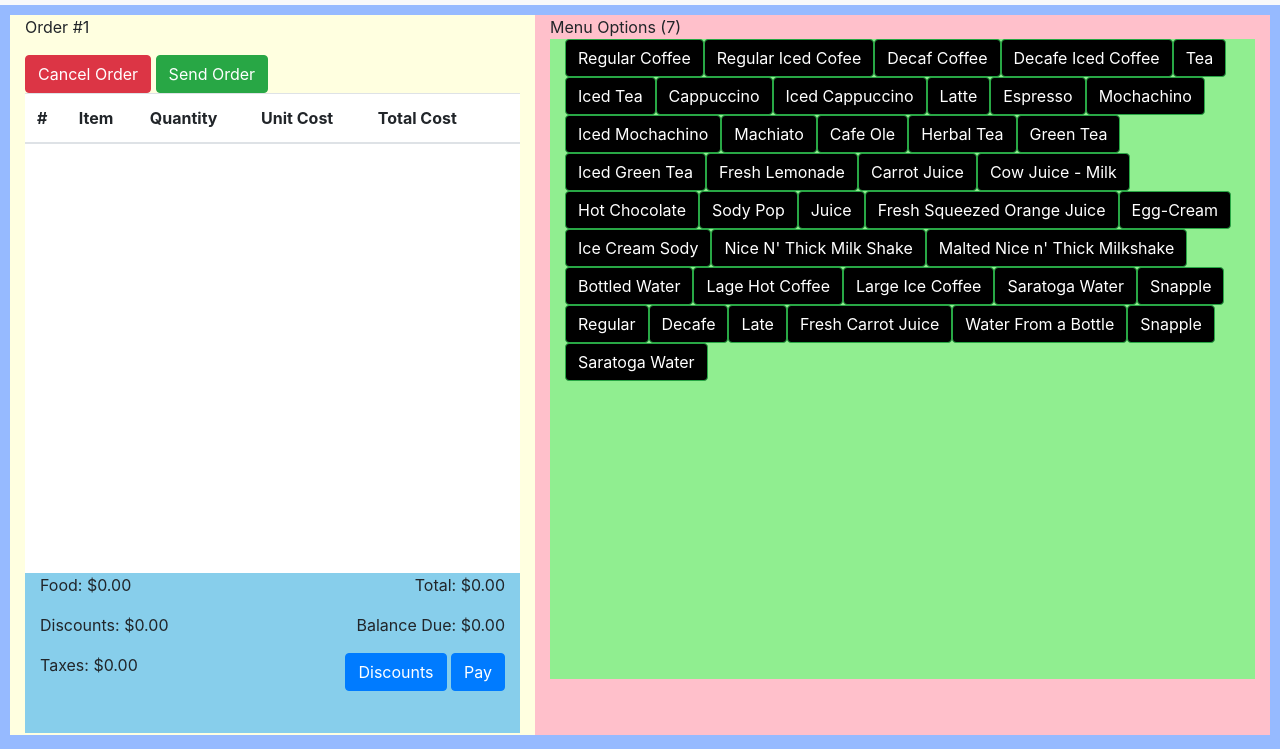
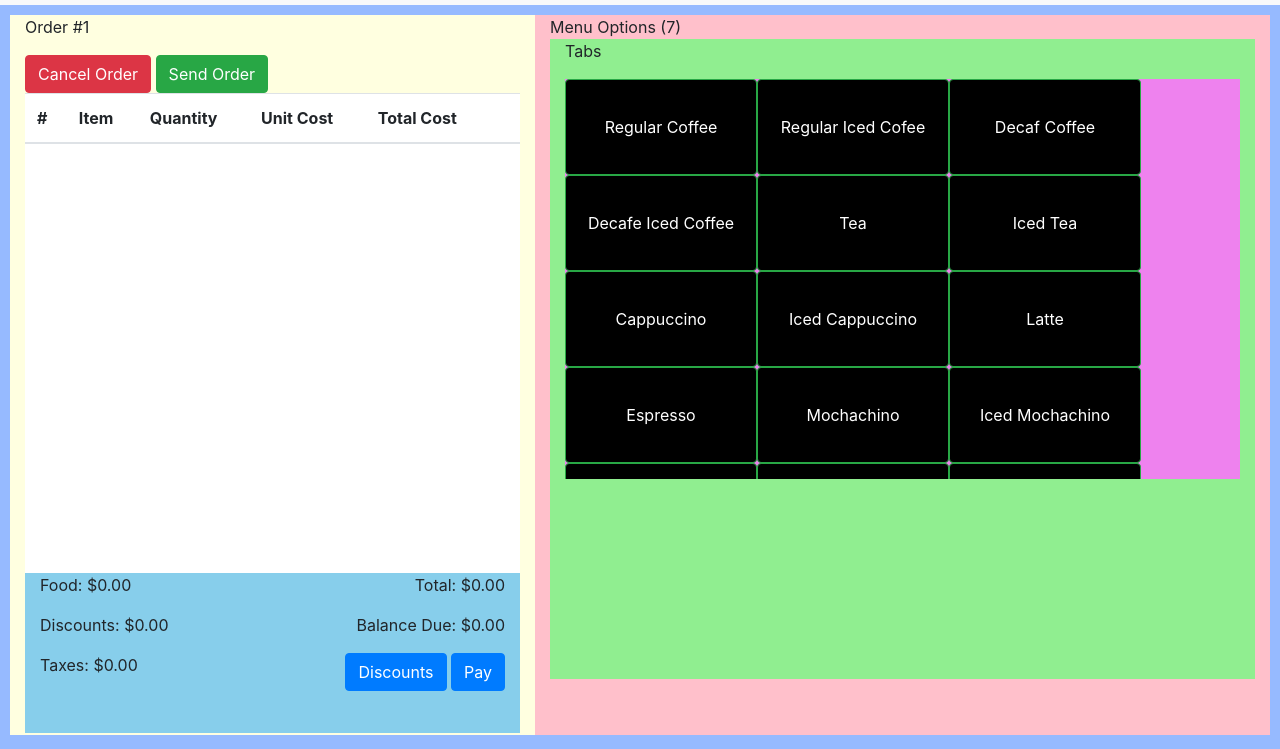
Before and after one commit to andyjzhong/roast, a plain HTML site: page index.html in a window 1280 px wide. Shown: the part 51-800 px from the top of the page. Drawn offline with nearby package versions, Linux system fonts and the light colour scheme.

Commit message:
build and style individual menu option selection area

```diff
--- a/index.html
+++ b/index.html
@@ -58,6 +58,9 @@
         <!-- Menu Section -->
         <section id="menu-section" class="col-7">Menu Options (7)
             <div id="menu-area" class="col-12">
+                <p>Tabs</p>
+                <div class="individual-options-area">
+                </div>
             </div>
             <br />
         </section>
--- a/main.css
+++ b/main.css
@@ -54,8 +54,16 @@ th {
     height: 80vh;
 }
 
+.individual-options-area {
+    background-color: violet;
+    height: 50vh;
+    overflow: auto;
+}
+
 .add-btn {
     background-color: black !important;
+    width: 12em;
+    height: 6em;
 }
 
 /* Modal */
--- a/script.js
+++ b/script.js
@@ -161,7 +161,7 @@ async function getData() {
                 newMenuOption.setAttribute("price", `${breakfastMenu[i].price}`);
                 newMenuOption.setAttribute("class", "btn btn-success menu-item add-btn");
                 newMenuOption.innerText = `${breakfastMenu[i].name}`;
-                document.querySelector("#menu-area").append(newMenuOption)
+                document.querySelector(".individual-options-area").append(newMenuOption)
             }
 
             let allAddBtns = document.querySelectorAll('.add-btn');
```
